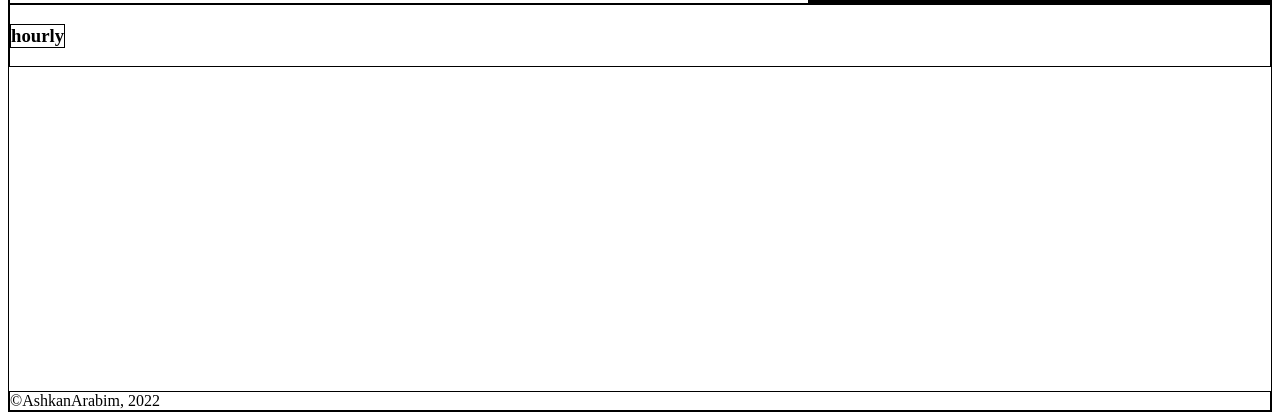
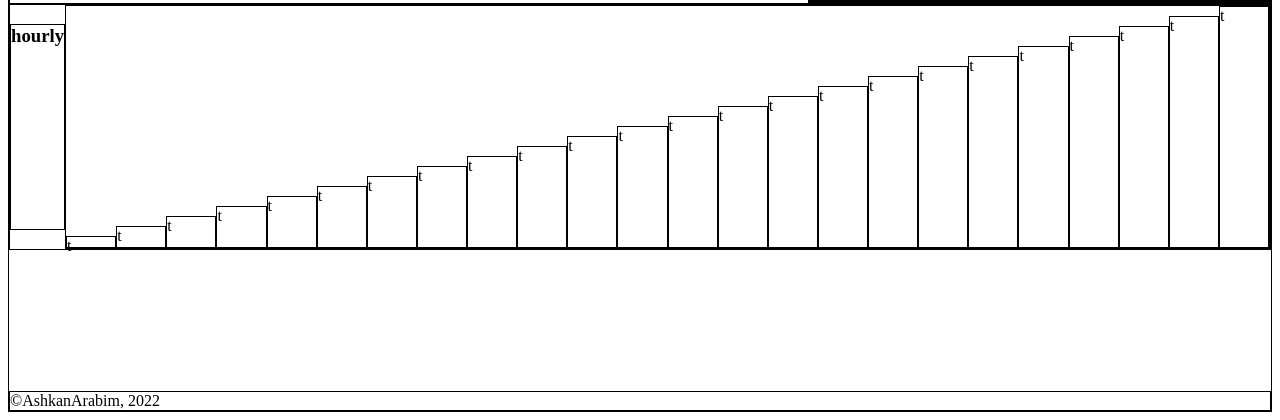
Before and after one commit to AshkanArabim/weather-app, a website built with webpack: page src/index.html in a window 1280 px wide. Shown: the part 380-800 px from the top of the page. Built offline with nearby package versions, Linux system fonts and the light colour scheme.

Commit message:
add sample hourly temperature graph

```diff
--- a/src/index.html
+++ b/src/index.html
@@ -5,7 +5,6 @@
     <meta http-equiv="X-UA-Compatible" content="IE=edge" />
     <meta name="viewport" content="width=device-width, initial-scale=1.0" />
     <title>Weather!</title>
-    <link rel="stylesheet" href="./style.css" />
   </head>
   <body>
     <header>
@@ -35,7 +34,7 @@
             <span class="day"></span>
             <span class="date"></span>
           </div>
-          <img src="" alt="no info" class="weatherglyph">
+          <img src="" alt="no info" class="weatherglyph" />
           <div class="maxmintemp">
             <span class="maxtemp">70°</span>
             <span class="mintemp">20°</span>
@@ -46,7 +45,7 @@
             <span class="day"></span>
             <span class="date"></span>
           </div>
-          <img src="" alt="no info" class="weatherglyph">
+          <img src="" alt="no info" class="weatherglyph" />
           <div class="maxmintemp">
             <span class="maxtemp">70°</span>
             <span class="mintemp">20°</span>
@@ -57,7 +56,7 @@
             <span class="day"></span>
             <span class="date"></span>
           </div>
-          <img src="" alt="no info" class="weatherglyph">
+          <img src="" alt="no info" class="weatherglyph" />
           <div class="maxmintemp">
             <span class="maxtemp">70°</span>
             <span class="mintemp">20°</span>
@@ -68,7 +67,7 @@
             <span class="day"></span>
             <span class="date"></span>
           </div>
-          <img src="" alt="no info" class="weatherglyph">
+          <img src="" alt="no info" class="weatherglyph" />
           <div class="maxmintemp">
             <span class="maxtemp">70°</span>
             <span class="mintemp">20°</span>
@@ -79,7 +78,7 @@
             <span class="day"></span>
             <span class="date"></span>
           </div>
-          <img src="" alt="no info" class="weatherglyph">
+          <img src="" alt="no info" class="weatherglyph" />
           <div class="maxmintemp">
             <span class="maxtemp">70°</span>
             <span class="mintemp">20°</span>
@@ -90,7 +89,7 @@
             <span class="day"></span>
             <span class="date"></span>
           </div>
-          <img src="" alt="no info" class="weatherglyph">
+          <img src="" alt="no info" class="weatherglyph" />
           <div class="maxmintemp">
             <span class="maxtemp">70°</span>
             <span class="mintemp">20°</span>
@@ -101,7 +100,7 @@
             <span class="day"></span>
             <span class="date"></span>
           </div>
-          <img src="" alt="no info" class="weatherglyph">
+          <img src="" alt="no info" class="weatherglyph" />
           <div class="maxmintemp">
             <span class="maxtemp">70°</span>
             <span class="mintemp">20°</span>
@@ -111,6 +110,32 @@
     </div>
     <div class="hourly">
       <h3>hourly</h3>
+      <div class="hourly-chart">
+        <div class="_01">t</div>
+        <div class="_02">t</div>
+        <div class="_03">t</div>
+        <div class="_04">t</div>
+        <div class="_05">t</div>
+        <div class="_06">t</div>
+        <div class="_07">t</div>
+        <div class="_08">t</div>
+        <div class="_09">t</div>
+        <div class="_10">t</div>
+        <div class="_11">t</div>
+        <div class="_12">t</div>
+        <div class="_13">t</div>
+        <div class="_14">t</div>
+        <div class="_15">t</div>
+        <div class="_16">t</div>
+        <div class="_17">t</div>
+        <div class="_18">t</div>
+        <div class="_19">t</div>
+        <div class="_20">t</div>
+        <div class="_21">t</div>
+        <div class="_22">t</div>
+        <div class="_23">t</div>
+        <div class="_24">t</div>
+      </div>
     </div>
     <footer>©AshkanArabim, 2022</footer>
   </body>
--- a/src/index.js
+++ b/src/index.js
@@ -1,2 +1,13 @@
 import dom from "./dom.js";
+import data from "./data.js";
 import css from "./style.css";
+
+console.log("hellow");
+
+const graphs = document.querySelectorAll(".hourly-chart > *");
+
+let h = 0;
+for (let graph of graphs) {
+  h += 10
+  graph.style.height = `${h}px`;
+}
--- a/src/style.css
+++ b/src/style.css
@@ -40,3 +40,13 @@ footer {
   position: absolute;
   inset: auto 0 0 0;
 }
+
+.hourly-chart {
+  flex: 1 0 0;
+  display: flex;
+  align-items: flex-end;
+}
+
+.hourly-chart > * {
+  flex: 1 1 0;
+}
--- a/webpack.config.js
+++ b/webpack.config.js
@@ -2,7 +2,9 @@ const path = require("path");
 const HtmlWebpackPlugin = require("html-webpack-plugin");
 
 module.exports = {
-  entry: "./src/index.js",
+  entry: {
+    index: './src/index.js'
+  },
   output: {
     path: path.resolve(__dirname, "dist"),
     filename: "main.js",
```
Also changed, not shown: dist/index.html, dist/main.js.
